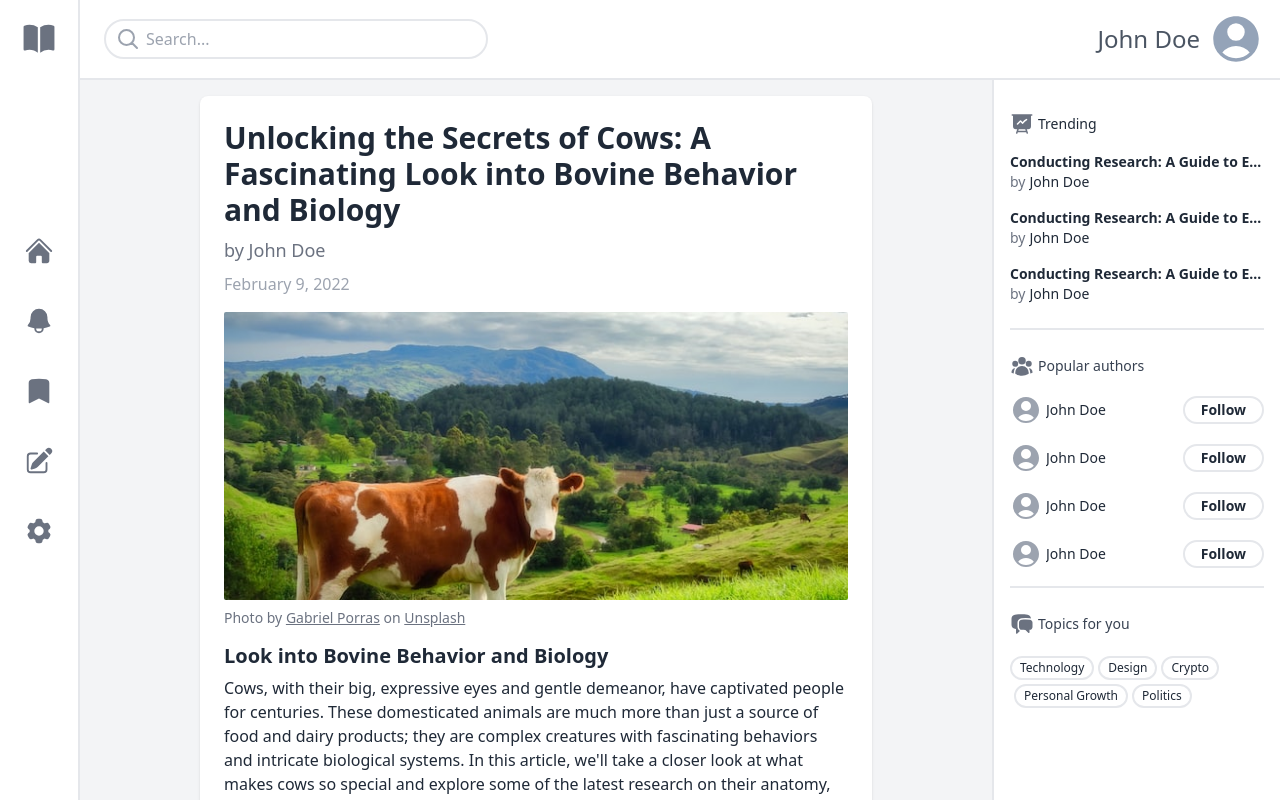
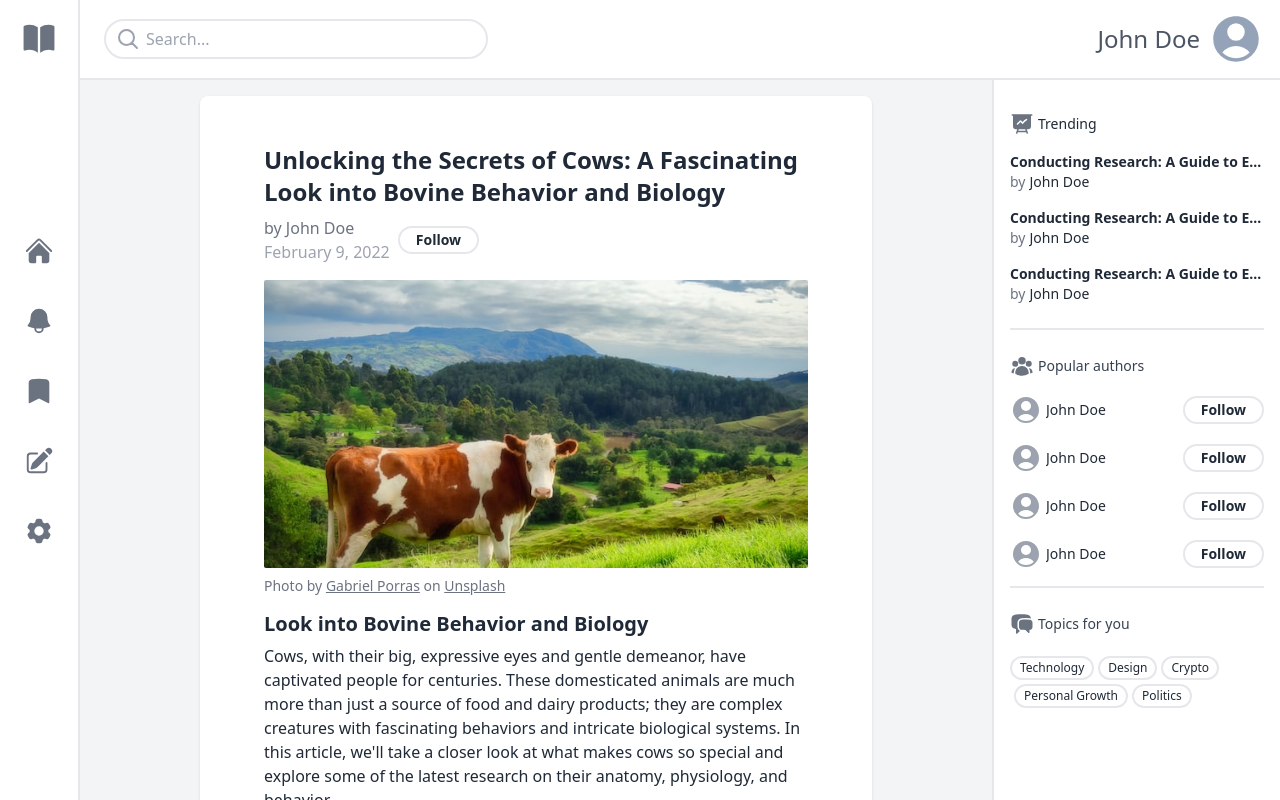
Before and after one commit to nicolasmatthewlee/blog-client, a React (Create React App) app: page /article in a window 1280 px wide. Built offline with nearby package versions, Linux system fonts and the light colour scheme.

Commit message:
styled article page

```diff
--- a/src/components/article.tsx
+++ b/src/components/article.tsx
@@ -1,5 +1,6 @@
 import IMG_8 from "../assets/8.jpg";
 import articleData from "../assets/article.json";
+import { FollowButton } from "./followbutton";
 
 const uniqid = require("uniqid");
 
@@ -51,22 +52,27 @@ export const Article: Function = () => {
   return (
     <div className="overflow-scroll p-4 flex-1 bg-gray-100">
       <div className="flex justify-center">
-        <div className="bg-white p-6 rounded-lg space-y-2 shadow max-w-2xl">
+        <div
+          className="bg-white p-6 rounded-lg space-y-2 shadow max-w-2xl
+          sm:p-12
+          lg:px-16"
+        >
           <div className="flex">
-            <h1 className="text-3xl text-gray-800 font-bold">
+            <h1 className="text-2xl text-gray-800 font-bold">
               Unlocking the Secrets of Cows: A Fascinating Look into Bovine
               Behavior and Biology
             </h1>
           </div>
 
-          <div className="flex">
-            <h2 className="text-lg font-medium text-gray-500">
-              <span className="font-normal">by </span>John Doe
-            </h2>
-            {/* <button>Follow</button> */}
+          <div className="flex space-x-2 items-center pb-2">
+            <div>
+              <h2 className="text-md font-medium text-gray-500">
+                <span className="font-normal">by </span>John Doe
+              </h2>
+              <p className="text-gray-400">February 9, 2022</p>
+            </div>
+            <FollowButton />
           </div>
-
-          <p className="text-gray-400 pb-2">February 9, 2022</p>
 
           <img
             className="h-72 w-full object-cover rounded-sm"
--- /dev/null
+++ b/src/components/followbutton.tsx
@@ -0,0 +1,7 @@
+export const FollowButton: Function = () => {
+  return (
+    <button className="h-7 border-2 border-gray-200 px-4 py-0.5 rounded-full text-sm font-semibold text-gray-800">
+      Follow
+    </button>
+  );
+};
--- a/src/components/trendinguser.tsx
+++ b/src/components/trendinguser.tsx
@@ -1,3 +1,5 @@
+import { FollowButton } from "./followbutton";
+
 export const TrendingUser: Function = () => {
   return (
     <div className="flex w-full items-center space-x-2">
@@ -18,9 +20,7 @@ export const TrendingUser: Function = () => {
           John Doe
         </p>
       </div>
-      <button className="border-2 border-gray-200 px-4 py-0.5 rounded-full text-sm font-semibold text-gray-800">
-        Follow
-      </button>
+      <FollowButton />
     </div>
   );
 };
```
